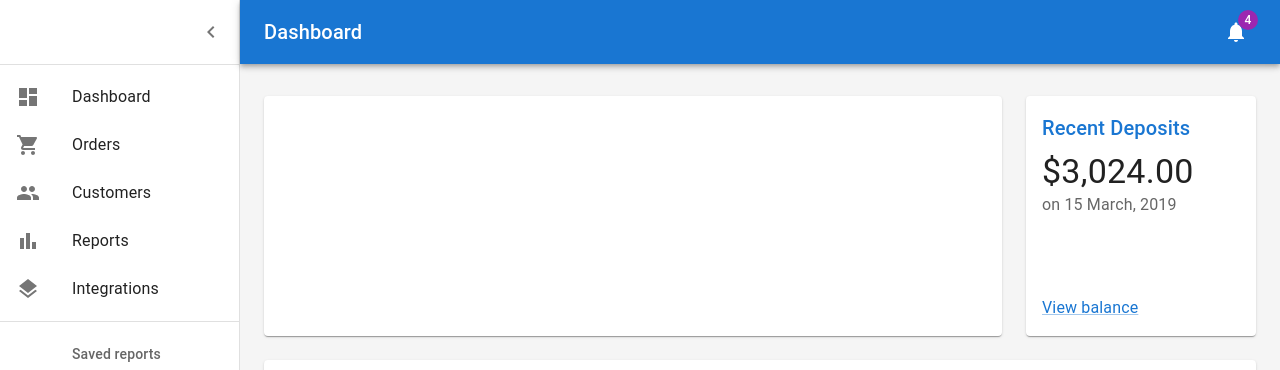
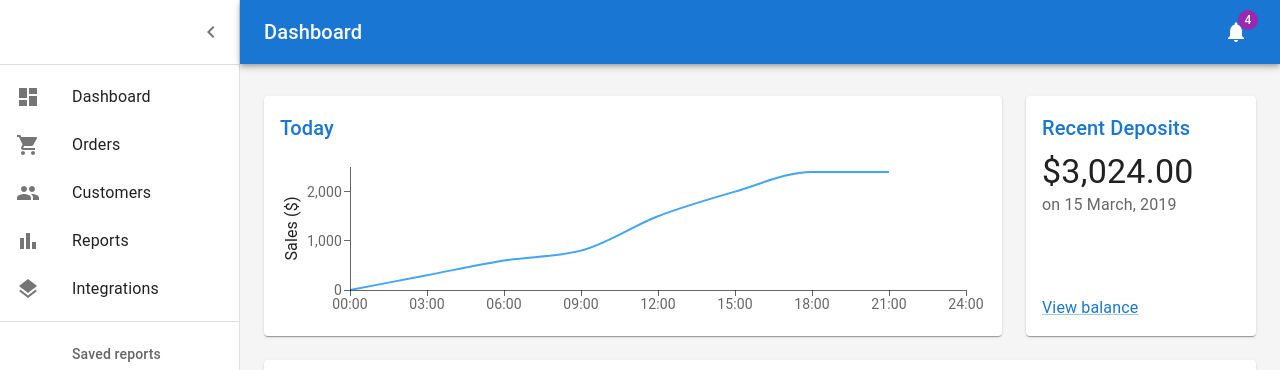
Before and after one commit to JoaoManieri/secoia-frontend-arquivado, a Next.js app: page /dashboard in a window 1280 px wide. Shown: the top 370 px of the page. Built offline with nearby package versions, Linux system fonts and the light colour scheme.

Commit message:
Dashboard feito

```diff
--- /dev/null
+++ b/src/screens/Dashboard/Chart.js
@@ -0,0 +1,77 @@
+import * as React from 'react';
+import { useTheme } from '@mui/material/styles';
+import { LineChart, axisClasses } from '@mui/x-charts';
+
+import Title from './Title';
+
+// Generate Sales Data
+function createData(time, amount) {
+  return { time, amount: amount ?? null };
+}
+
+const data = [
+  createData('00:00', 0),
+  createData('03:00', 300),
+  createData('06:00', 600),
+  createData('09:00', 800),
+  createData('12:00', 1500),
+  createData('15:00', 2000),
+  createData('18:00', 2400),
+  createData('21:00', 2400),
+  createData('24:00'),
+];
+
+export default function Chart() {
+  const theme = useTheme();
+
+  return (
+    <React.Fragment>
+      <Title>Today</Title>
+      <div style={{ width: '100%', flexGrow: 1, overflow: 'hidden' }}>
+        <LineChart
+          dataset={data}
+          margin={{
+            top: 16,
+            right: 20,
+            left: 70,
+            bottom: 30,
+          }}
+          xAxis={[
+            {
+              scaleType: 'point',
+              dataKey: 'time',
+              tickNumber: 2,
+              tickLabelStyle: theme.typography.body2,
+            },
+          ]}
+          yAxis={[
+            {
+              label: 'Sales ($)',
+              labelStyle: {
+                ...theme.typography.body1,
+                fill: theme.palette.text.primary,
+              },
+              tickLabelStyle: theme.typography.body2,
+              max: 2500,
+              tickNumber: 3,
+            },
+          ]}
+          series={[
+            {
+              dataKey: 'amount',
+              showMark: false,
+              color: theme.palette.primary.light,
+            },
+          ]}
+          sx={{
+            [`.${axisClasses.root} line`]: { stroke: theme.palette.text.secondary },
+            [`.${axisClasses.root} text`]: { fill: theme.palette.text.secondary },
+            [`& .${axisClasses.left} .${axisClasses.label}`]: {
+              transform: 'translateX(-25px)',
+            },
+          }}
+        />
+      </div>
+    </React.Fragment>
+  );
+}
--- a/src/screens/Dashboard/index.js
+++ b/src/screens/Dashboard/index.js
@@ -18,7 +18,7 @@ import MenuIcon from '@mui/icons-material/Menu';
 import ChevronLeftIcon from '@mui/icons-material/ChevronLeft';
 import NotificationsIcon from '@mui/icons-material/Notifications';
 import { mainListItems, secondaryListItems } from './listItems';
-//import Chart from './Chart';
+import Chart from './Chart.js';
 import Deposits from './Deposits';
 import Orders from './Orders.js';
 
@@ -173,7 +173,7 @@ export default function Dashboard() {
                     height: 240,
                   }}
                 >
-                  {/* <Chart /> */}
+                  <Chart />
                 </Paper>
               </Grid>
               {/* Recent Deposits */}
```
